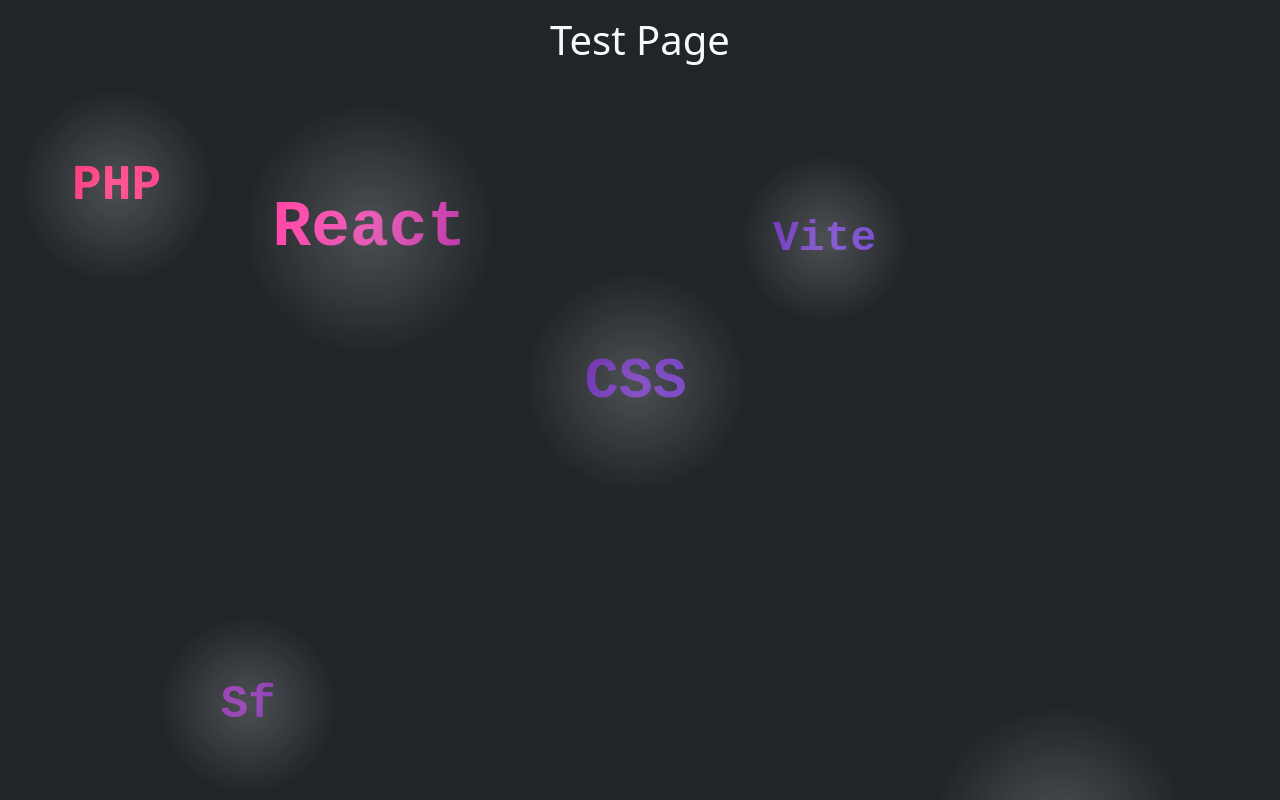
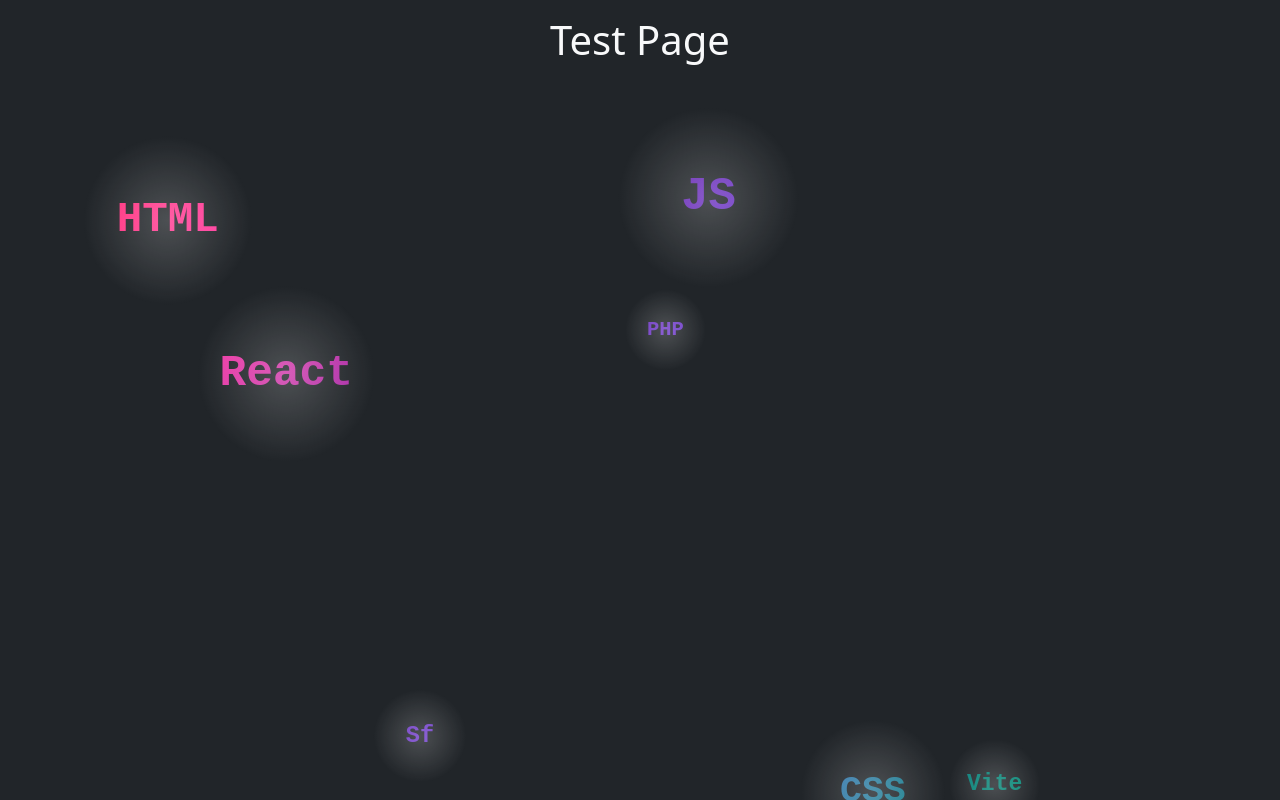
Before and after one commit to samier-fabien/samier_fabien_cv, a React (Vite) app: page /test in a window 1280 px wide. Built offline with nearby package versions, Linux system fonts and the light colour scheme.

Commit message:
détails cosmétiques

```diff
--- a/src/routes/Test.jsx
+++ b/src/routes/Test.jsx
@@ -15,11 +15,11 @@ export default function Test() {
         <div className="col p-0" ref={divRef}>
           <BubblesContainer
             parentRef={divRef}
-            h={1000}
+            h={800}
             framerate={30}
             speed={2}
-            minRadius={80}
-            maxRadius={140}
+            minRadius={40}
+            maxRadius={100}
             number={7}
             bubblesText={["Vite", "JS", "React", "CSS", "HTML", "PHP", "Sf"]}
           />
```
